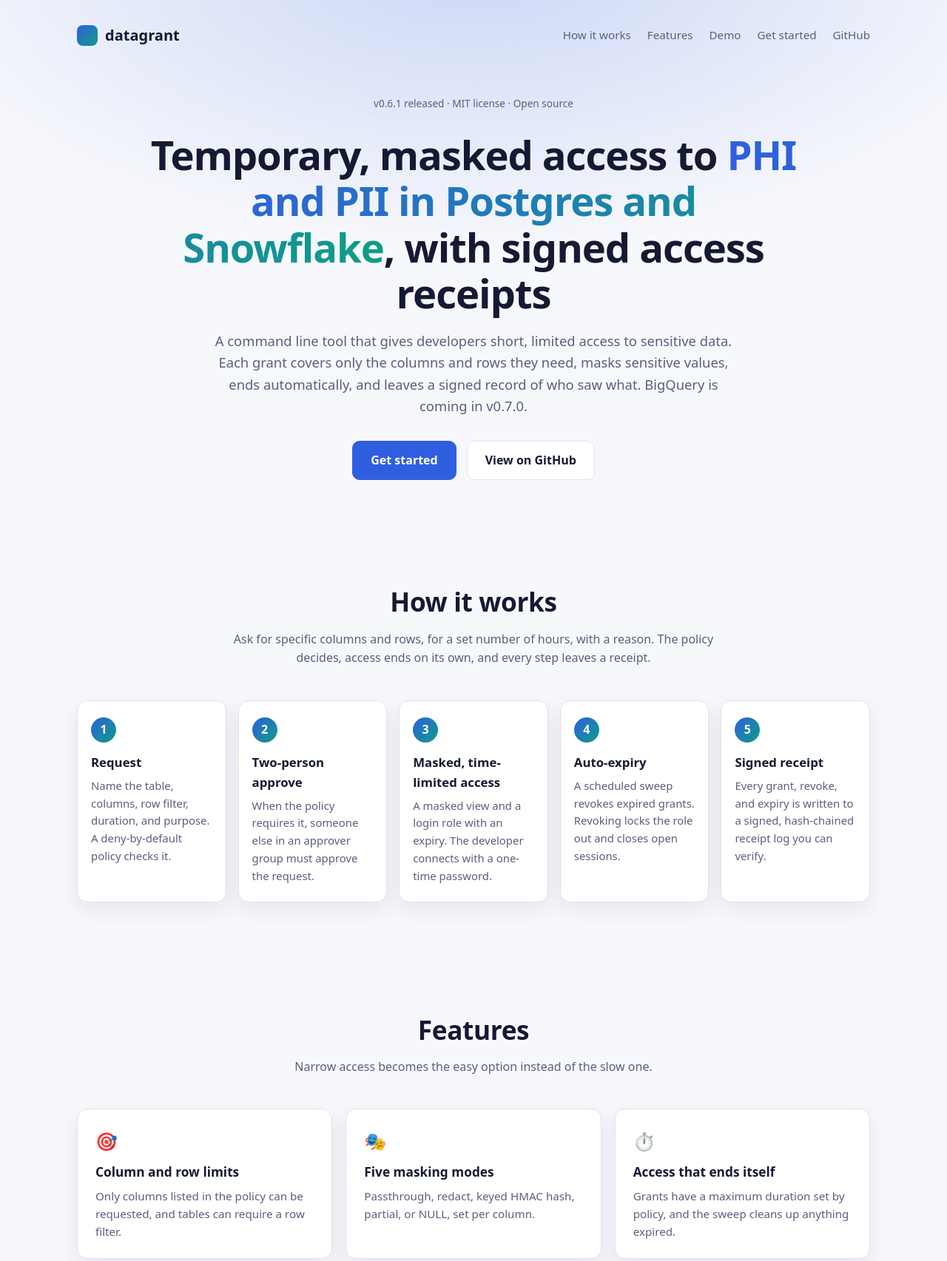
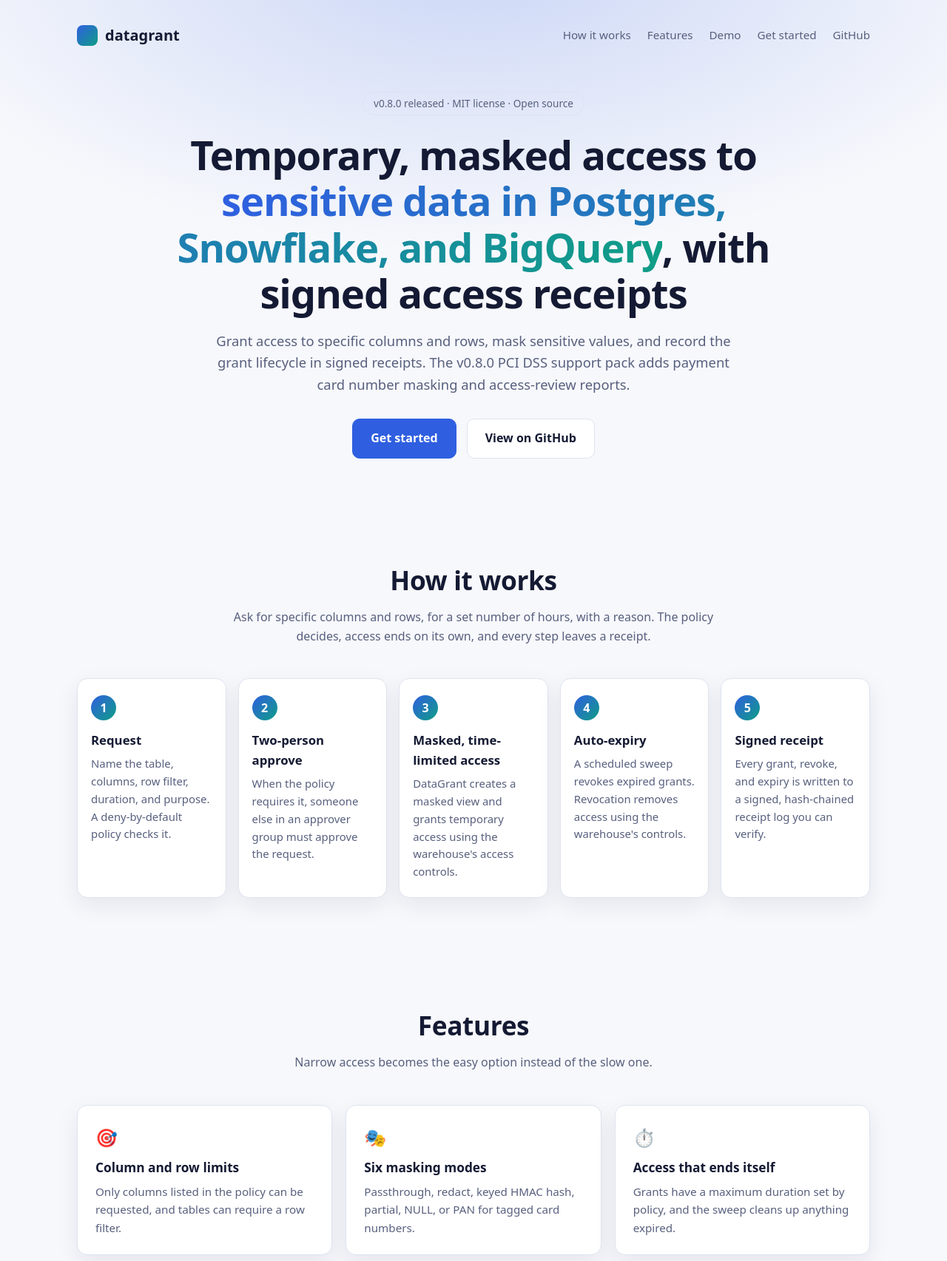
Before and after one commit to chriswayneh/datagrant, a plain HTML site: page docs/index.html in a window 1280 px wide. Shown: the part 60-1765 px from the top of the page at 74% size. Drawn offline with Linux system fonts and the light colour scheme.

Commit message:
docs: synchronize published v0.8.0 references

```diff
--- a/docs/index.html
+++ b/docs/index.html
@@ -3,8 +3,8 @@
 <head>
 <meta charset="utf-8">
 <meta name="viewport" content="width=device-width, initial-scale=1">
-<title>datagrant: temporary, masked access to PHI and PII in Postgres</title>
-<meta name="description" content="Temporary, masked access to PHI and PII in Postgres, with signed access receipts.">
+<title>DataGrant v0.8.0 — Temporary, masked warehouse access</title>
+<meta name="description" content="Temporary, masked access on Postgres, Snowflake, and BigQuery, with signed grant receipts and PCI DSS support.">
 <meta name="color-scheme" content="light dark">
 <style>
 :root{--bg:#0b1020;--bg2:#121933;--card:#151d3b;--line:#26305a;--text:#e7eaf6;--muted:#9aa3c7;--accent:#5b8cff;--accent2:#34d1b6;--term:#0a0e1a;--shadow:0 10px 30px rgba(0,0,0,.35)}
@@ -59,9 +59,9 @@ footer a{color:var(--muted);margin-right:18px;text-decoration:none}footer a:hove
 <nav><a class="logo" href="#"><span class="mark"></span>datagrant</a>
 <div class="links"><a href="#how">How it works</a><a href="#features">Features</a><a href="#demo">Demo</a><a href="#start">Get started</a><a class="gh" href="https://github.com/chriswayneh/datagrant">GitHub</a></div></nav>
 <div style="padding-top:40px">
-<span class="pill">v0.6.1 released · MIT license · Open source</span>
-<h1>Temporary, masked access to <span>PHI and PII in Postgres and Snowflake</span>, with signed access receipts</h1>
-<p class="lead">A command line tool that gives developers short, limited access to sensitive data. Each grant covers only the columns and rows they need, masks sensitive values, ends automatically, and leaves a signed record of who saw what. BigQuery is coming in v0.7.0.</p>
+<span class="pill">v0.8.0 released · MIT license · Open source</span>
+<h1>Temporary, masked access to <span>sensitive data in Postgres, Snowflake, and BigQuery</span>, with signed access receipts</h1>
+<p class="lead">Grant access to specific columns and rows, mask sensitive values, and record the grant lifecycle in signed receipts. The v0.8.0 PCI DSS support pack adds payment card number masking and access-review reports.</p>
 <div class="btns"><a class="btn primary" href="#start">Get started</a><a class="btn" href="https://github.com/chriswayneh/datagrant">View on GitHub</a></div>
 </div></div>
 </header>
@@ -72,8 +72,8 @@ footer a{color:var(--muted);margin-right:18px;text-decoration:none}footer a:hove
 <div class="steps">
 <div class="step"><h3>Request</h3><p>Name the table, columns, row filter, duration, and purpose. A deny-by-default policy checks it.</p></div>
 <div class="step"><h3>Two-person approve</h3><p>When the policy requires it, someone else in an approver group must approve the request.</p></div>
-<div class="step"><h3>Masked, time-limited access</h3><p>A masked view and a login role with an expiry. The developer connects with a one-time password.</p></div>
-<div class="step"><h3>Auto-expiry</h3><p>A scheduled sweep revokes expired grants. Revoking locks the role out and closes open sessions.</p></div>
+<div class="step"><h3>Masked, time-limited access</h3><p>DataGrant creates a masked view and grants temporary access using the warehouse's access controls.</p></div>
+<div class="step"><h3>Auto-expiry</h3><p>A scheduled sweep revokes expired grants. Revocation removes access using the warehouse's controls.</p></div>
 <div class="step"><h3>Signed receipt</h3><p>Every grant, revoke, and expiry is written to a signed, hash-chained receipt log you can verify.</p></div>
 </div></div></section>
 
@@ -82,10 +82,10 @@ footer a{color:var(--muted);margin-right:18px;text-decoration:none}footer a:hove
 <p class="sub">Narrow access becomes the easy option instead of the slow one.</p>
 <div class="grid">
 <div class="card"><div class="ic">🎯</div><h3>Column and row limits</h3><p>Only columns listed in the policy can be requested, and tables can require a row filter.</p></div>
-<div class="card"><div class="ic">🎭</div><h3>Five masking modes</h3><p>Passthrough, redact, keyed HMAC hash, partial, or NULL, set per column.</p></div>
+<div class="card"><div class="ic">🎭</div><h3>Six masking modes</h3><p>Passthrough, redact, keyed HMAC hash, partial, NULL, or PAN for tagged card numbers.</p></div>
 <div class="card"><div class="ic">⏱️</div><h3>Access that ends itself</h3><p>Grants have a maximum duration set by policy, and the sweep cleans up anything expired.</p></div>
 <div class="card"><div class="ic">👥</div><h3>Two-person control</h3><p>Set approval to two-person so a second person in an approver group signs off.</p></div>
-<div class="card"><div class="ic">🧾</div><h3>Verifiable receipts</h3><p>Signed, hash-chained records of who saw what. Check the whole chain with one command.</p></div>
+<div class="card"><div class="ic">🧾</div><h3>Verifiable receipts</h3><p>Verify the signed receipt chain and export Markdown or JSON grant events for an access review.</p></div>
 <div class="card"><div class="ic">🛡️</div><h3>Safe by default</h3><p>Every command that changes something is a dry run unless you add <code>--apply</code>.</p></div>
 </div></div></section>
 
@@ -133,6 +133,6 @@ footer a{color:var(--muted);margin-right:18px;text-decoration:none}footer a:hove
 
 <footer><div class="wrap">
 <div><strong>datagrant</strong> · MIT license · Personal open source project by Chris Hickman</div>
-<div><a href="https://github.com/chriswayneh/datagrant">Repository</a><a href="https://github.com/chriswayneh/datagrant/tree/main/docs">Docs</a><a href="https://github.com/chriswayneh/datagrant/releases/tag/v0.6.1">Releases</a><a href="https://github.com/chriswayneh/datagrant/blob/main/LICENSE">License</a></div>
+<div><a href="https://github.com/chriswayneh/datagrant">Repository</a><a href="https://github.com/chriswayneh/datagrant/tree/main/docs">Docs</a><a href="https://github.com/chriswayneh/datagrant/releases/tag/v0.8.0">Releases</a><a href="https://github.com/chriswayneh/datagrant/blob/main/LICENSE">License</a></div>
 </div></footer>
 </body></html>
```
Also changed, not shown: 11 other files.
